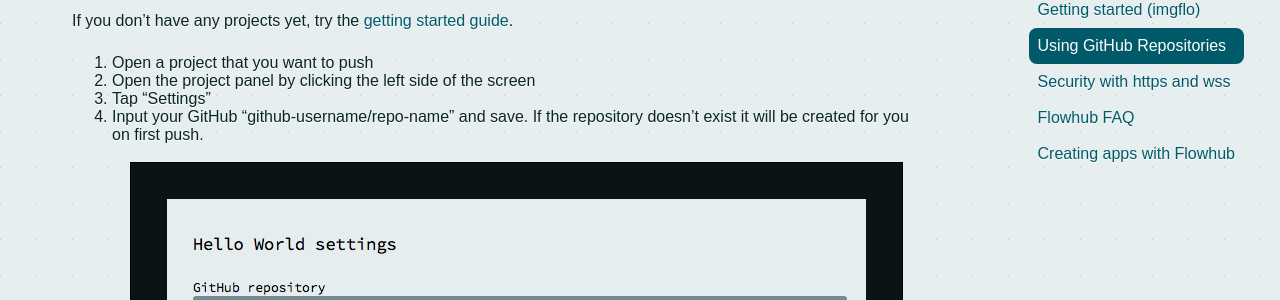
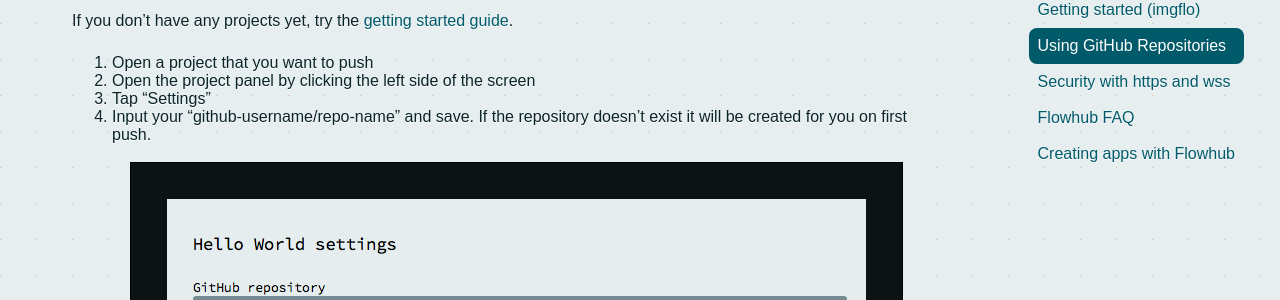
Before and after one commit to flowhub/docs.flowhub.io, a Jekyll site: the page built from _posts/2014-01-30-github-integration.md, in a window 1280 px wide and 900 px high, scrolled down 473 px. Shown: the part 152-452 px from the top of the window. Built offline with Jekyll 4.4.1, drawn with Linux system fonts in a browser that asks for light colours; some of the changed text lies outside the part shown.

Commit message:
updated github-integration

```diff
--- a/_posts/2014-01-30-github-integration.md
+++ b/_posts/2014-01-30-github-integration.md
@@ -23,7 +23,7 @@ If you don't have any projects yet, try the [getting started guide](../getting-s
 1.  Open a project that you want to push
 2.  Open the project panel by clicking the left side of the screen
 3.  Tap "Settings"
-4.  Input your GitHub "github-username/repo-name" and save. If the repository doesn't exist it will be created for you on first push.
+4.  Input your "github-username/repo-name" and save. If the repository doesn't exist it will be created for you on first push.
     ![project settings](../images/gh03-project-settings.png)
 4.  Input project label and select your main graph from the dropdown
 5.  You should now have an area to input a commit message and upload.
```
Also changed, not shown: other parts of _posts/2014-01-30-github-integration.md (+1 -1 lines).
